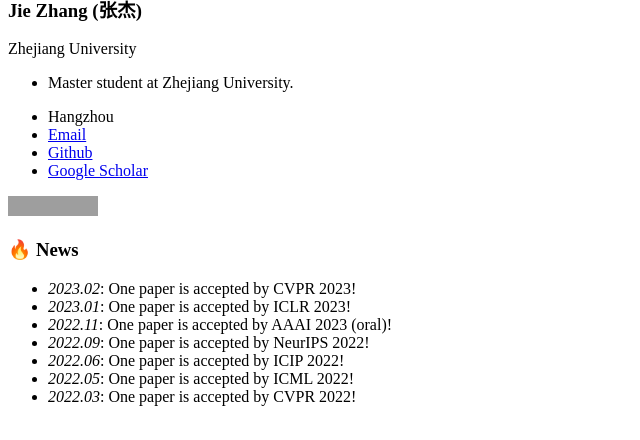
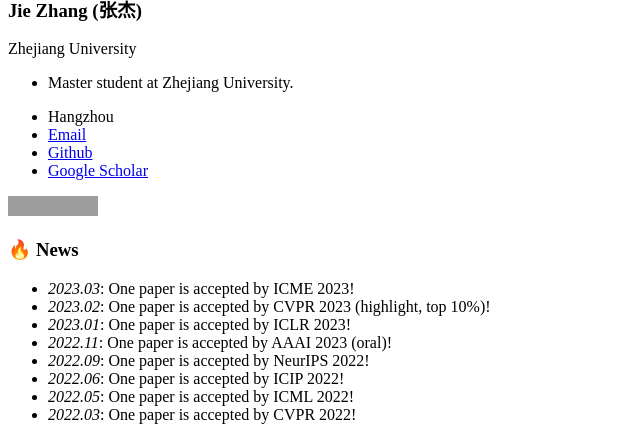
Before and after one commit to zj-jayzhang/zj-jayzhang.github.io, a Jekyll site: the page built from _pages/includes/news.md, in a window 1280 px wide, cut to the strip 548-988 px from the top of the page. Shown: the whole strip, without its empty margins (0-640 px from the left). Built offline with Jekyll 4.4.1, drawn with Linux system fonts in a browser that asks for light colours; our own code applies the rules of GitHub Pages for plain Markdown files; grey boxes are pictures that could not be loaded.

Commit message:
Update news.md

```diff
--- a/_pages/includes/news.md
+++ b/_pages/includes/news.md
@@ -1,5 +1,6 @@
 # 🔥 News
-- *2023.02*: One paper is accepted by CVPR 2023!
+- *2023.03*: One paper is accepted by ICME 2023!
+- *2023.02*: One paper is accepted by CVPR 2023 (highlight, top 10%)!
 - *2023.01*: One paper is accepted by ICLR 2023!
 - *2022.11*: One paper is accepted by AAAI 2023 (oral)!
 - *2022.09*: One paper is accepted by NeurIPS 2022!
```
